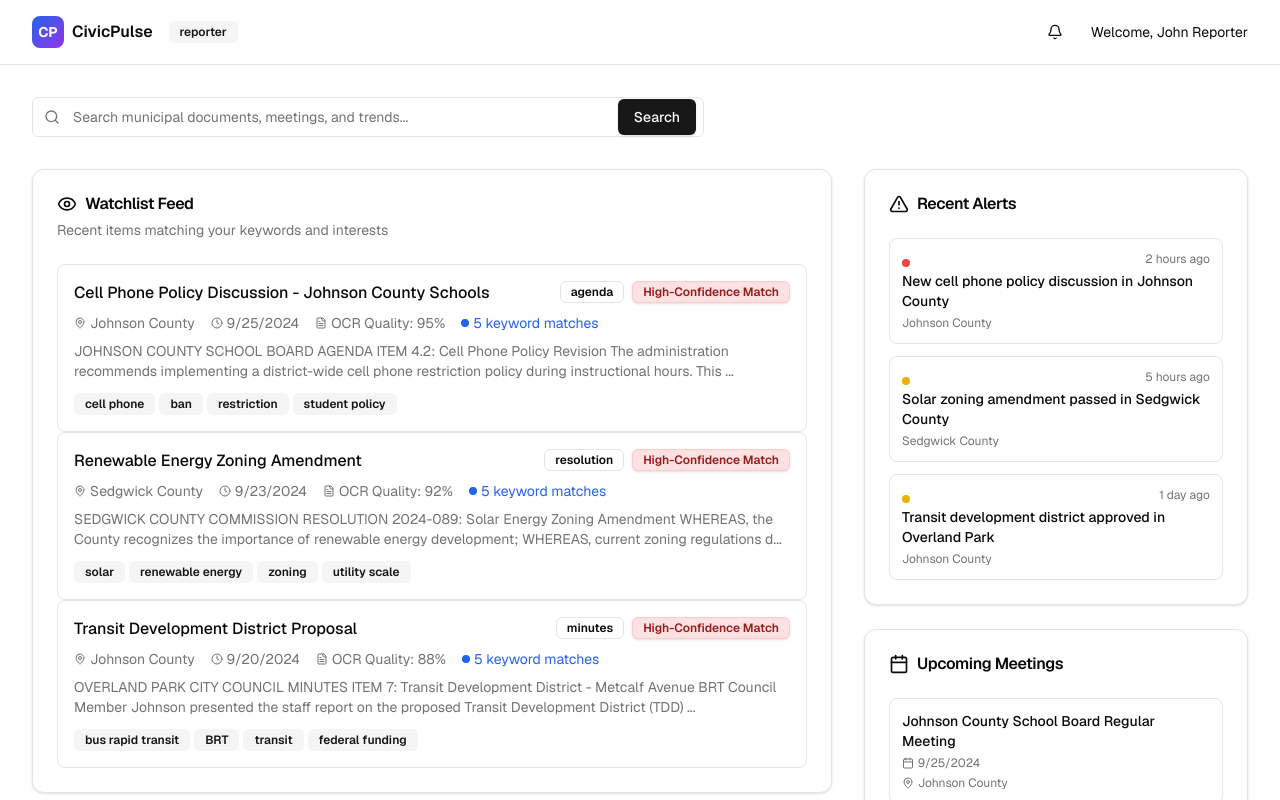
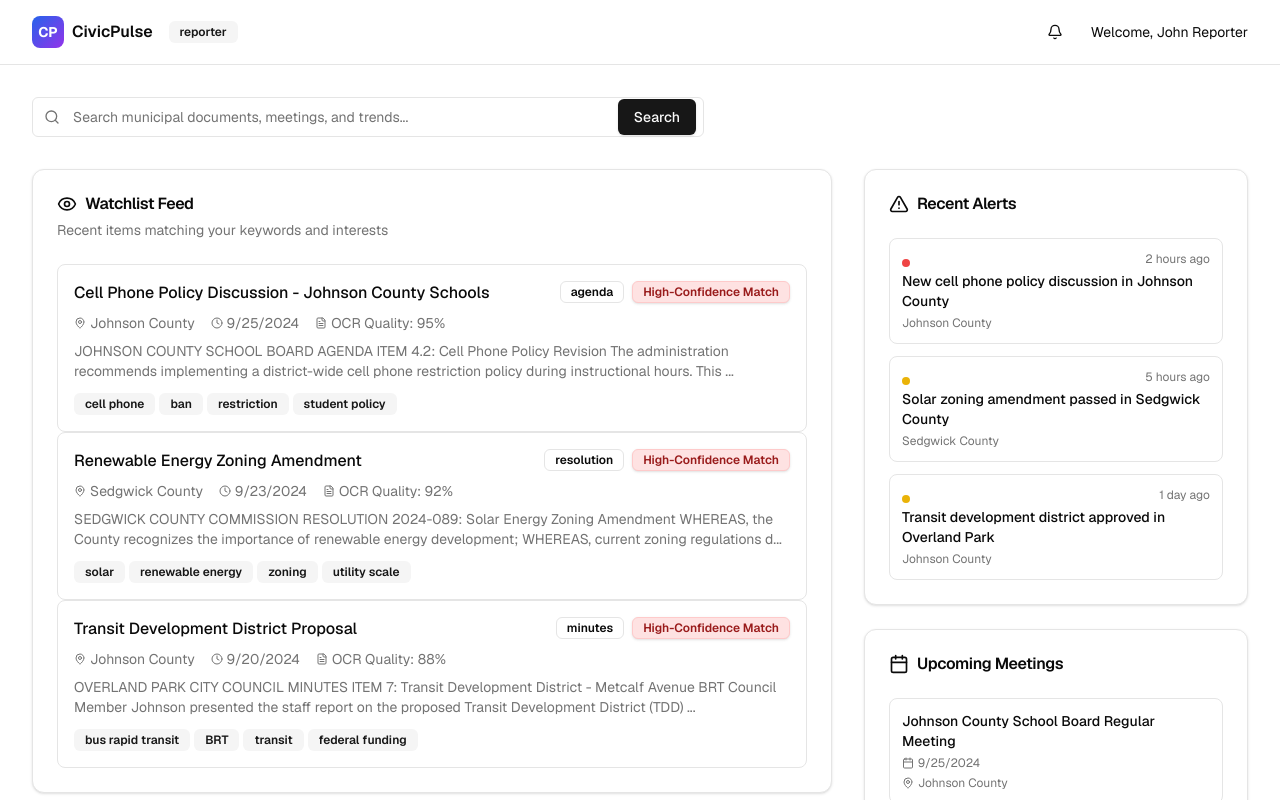
Before and after one commit to gabebrock/gabebrock-hw3, a Next.js app in the folder cs1060_hw3/: page /dashboard in a window 1280 px wide. Shown: the top 800 px of the page. Built offline with nearby package versions, Linux system fonts and the light colour scheme; no server answers.

Commit message:
refactor: remove keyword match count and add type safety to ExportDialog props

```diff
--- a/cs1060_hw3/app/dashboard/page.tsx
+++ b/cs1060_hw3/app/dashboard/page.tsx
@@ -118,7 +118,7 @@ export default function Dashboard() {
                       <div className="flex justify-between items-start mb-2">
                         <h3 className="font-medium hover:text-blue-600">{doc.title}</h3>
                         <div className="flex items-center gap-2">
-                          <Badge variant="outline">{doc.type}</Badge>
+                        <Badge variant="outline">{doc.type}</Badge>
                           {/* High-Confidence Match Indicator */}
                           {doc.keywords.length >= 3 && (
                             <Badge className="bg-red-100 text-red-800 border-red-200">
@@ -139,11 +139,6 @@ export default function Dashboard() {
                         <span className="flex items-center gap-1">
                           <FileText className="w-3 h-3" />
                           OCR Quality: {doc.ocrQuality}%
-                        </span>
-                        {/* Keyword Match Count */}
-                        <span className="flex items-center gap-1 text-blue-600">
-                          <span className="w-2 h-2 bg-blue-600 rounded-full" />
-                          {doc.keywords.length} keyword matches
                         </span>
                       </div>
                       <p className="text-sm text-muted-foreground mb-3">
--- a/cs1060_hw3/components/export-dialog.tsx
+++ b/cs1060_hw3/components/export-dialog.tsx
@@ -20,7 +20,13 @@ import {
 interface ExportDialogProps {
   isOpen: boolean;
   onClose: () => void;
-  document: any;
+  document: {
+    id: string;
+    title: string;
+    type: string;
+    countyId: string;
+    keywords: string[];
+  };
 }
 
 export function ExportDialog({ isOpen, onClose, document }: ExportDialogProps) {
```
